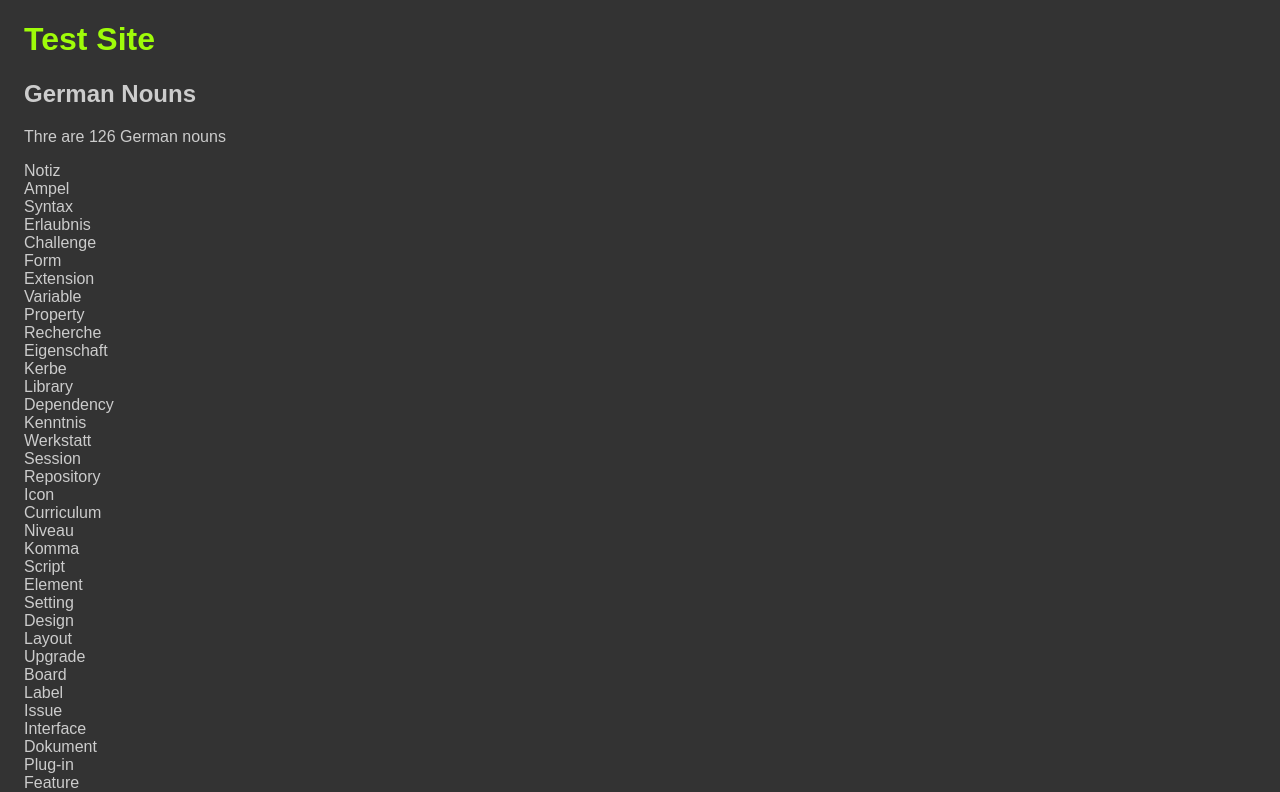
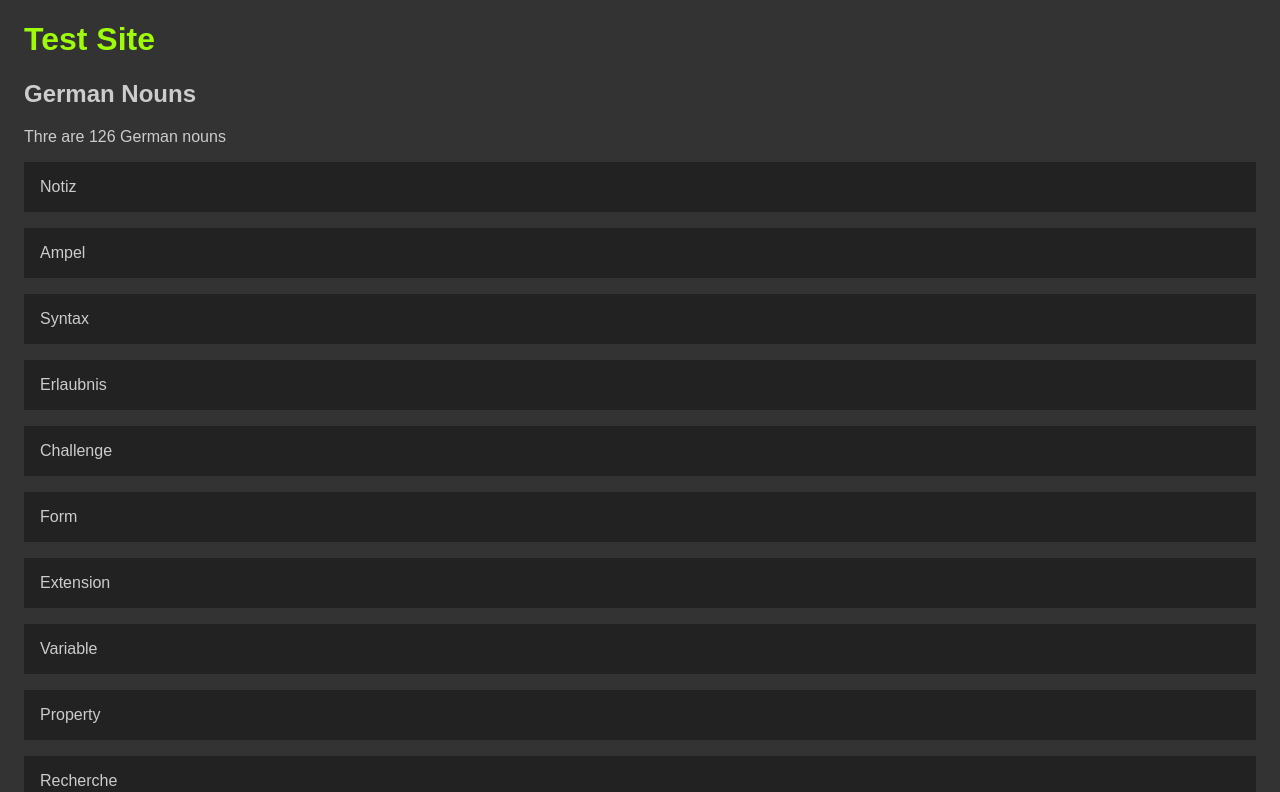
Before and after one commit to Scientific-Research/reactBasicProject1, a React (Vite) app: page / in a window 1280 px wide. Shown: the top 792 px of the page. Built offline with nearby package versions, Linux system fonts and the light colour scheme.

Commit message:
basic styling

```diff
--- a/src/App.jsx
+++ b/src/App.jsx
@@ -6,6 +6,7 @@ function App() {
       <h1>Test Site</h1>
       <h2>German Nouns</h2>
       <p>Thre are {germanNouns.length} German nouns</p>
+      <div className="germanNouns">
         {germanNouns.map((germanNoun) => {
           return (
             <div className="germanNoun">
@@ -14,6 +15,7 @@ function App() {
           );
         })}
       </div>
+    </div>
   );
 }
 export default App;
--- a/src/App.scss
+++ b/src/App.scss
@@ -7,4 +7,11 @@ body {
   h1 {
     color: rgb(159, 252, 9);
   }
+  .germanNouns{
+    .germanNoun{
+      background-color: #222;
+      margin-bottom: 1rem;
+      padding: 1rem;
+    }
+  }
 }
```
Lines whose indentation alone changed are shown as unchanged.
